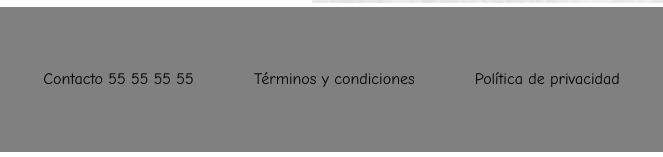
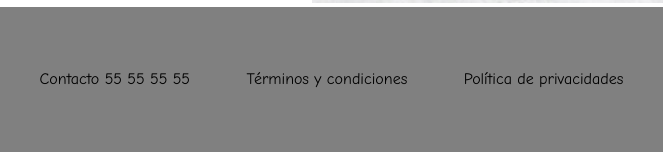
Before and after one commit to Marlene-de-Geminis/mwt1final, a plain HTML site: page index.html in a window 1280 px wide. Shown: the part 1897-2054 px from the top of the page, 328-991 px from the left. Drawn offline with Linux system fonts and the light colour scheme.

Commit message:
cambios de pruebas

```diff
--- a/index.html
+++ b/index.html
@@ -75,7 +75,7 @@
 		<h1>Femininity</h1>
 		<p>Contacto 55 55 55 55</p>
 		<a href="#">Términos y condiciones</a>
-		<a href="#">Política de privacidad</a>
+		<a href="#">Política de privacidades</a>
 		<div class="logos">
 			<a href="#"><img src="img/facebook.png" class="facebook"></a>
 			<a href="#"><img src="img/Twitter.png" class="Twitter"></a>
```
